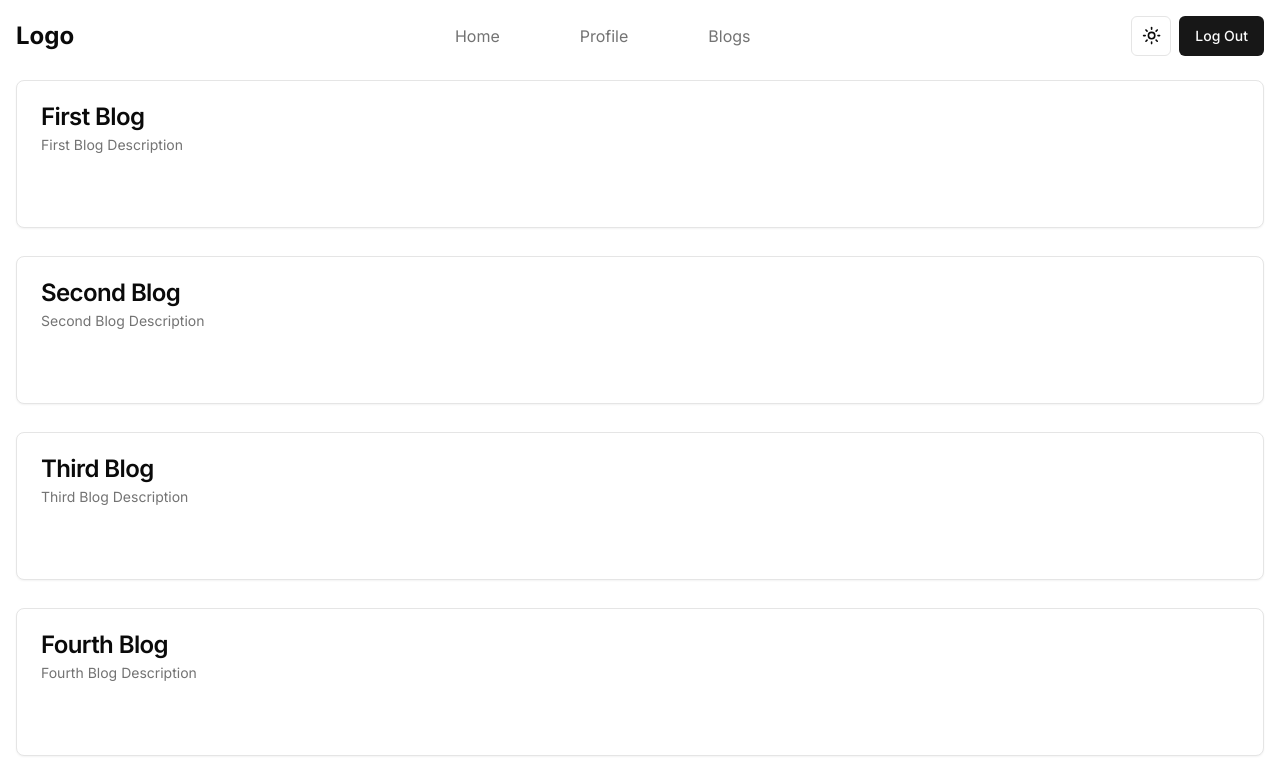
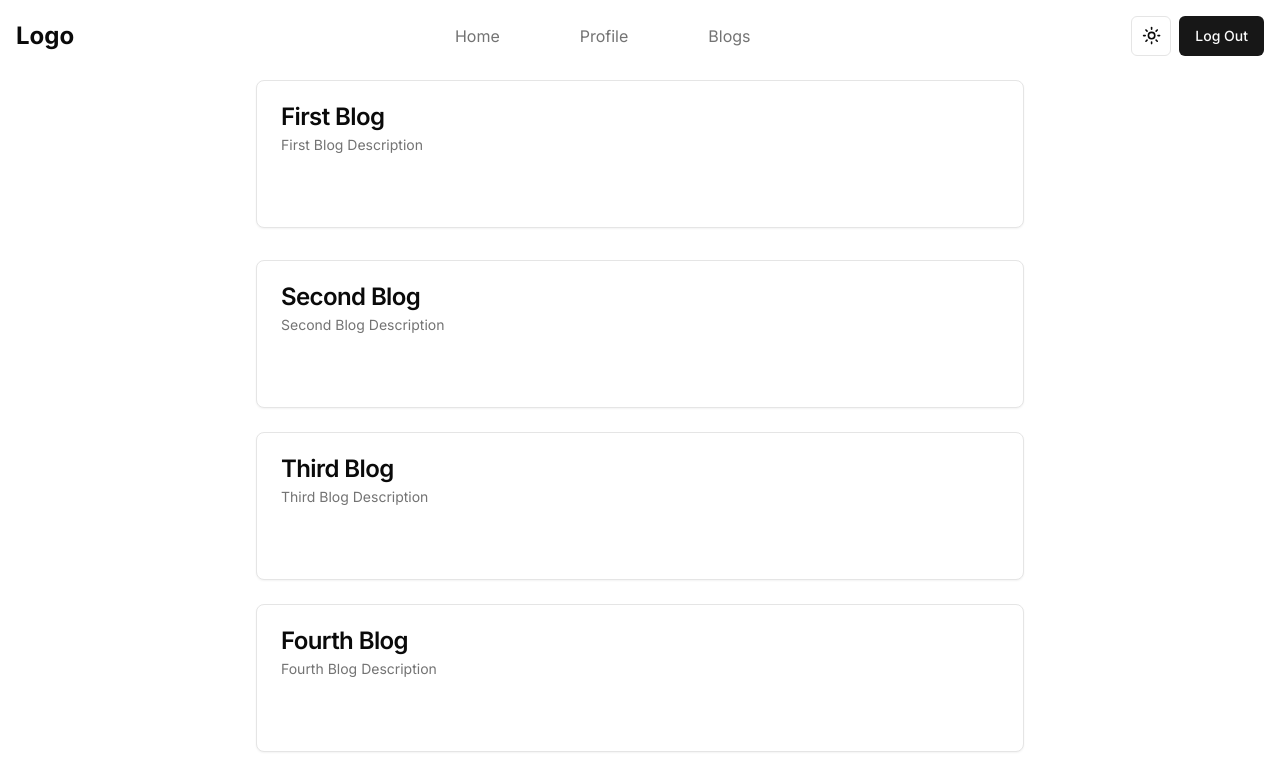
Before and after one commit to Abhinavv81/blog-app, a Next.js app: page /blogs in a window 1280 px wide. Shown: the top 774 px of the page. Built offline with nearby package versions, Linux system fonts and the light colour scheme.

Commit message:
blogs page style changed

```diff
--- a/app/(landing)/blogs/page.tsx
+++ b/app/(landing)/blogs/page.tsx
@@ -57,7 +57,7 @@ const Blogs = () => {
   ];
   return (
     <div>
-      <div className="mt-4 mb-4 flex flex-col gap-3 items-center ">
+      <div className="mt-4 mb-4 max-w-3xl flex flex-col gap-4 space-y-2 items-center mx-auto">
         {sampleArray.map((item, index) => (
           <CardComponent title={item.title} description={item.description} />
         ))}
--- a/app/home/page.tsx
+++ b/app/home/page.tsx
@@ -4,7 +4,7 @@ import Blog from "./_components/NewBlog";
 export default function Home() {
   return (
     <div>
-      <div>
+      <div >
         <Blog />
       </div>
       <div className="bottom-12 right-7  fixed bg-muted-foreground/20 p-3 rounded-lg ">
```
